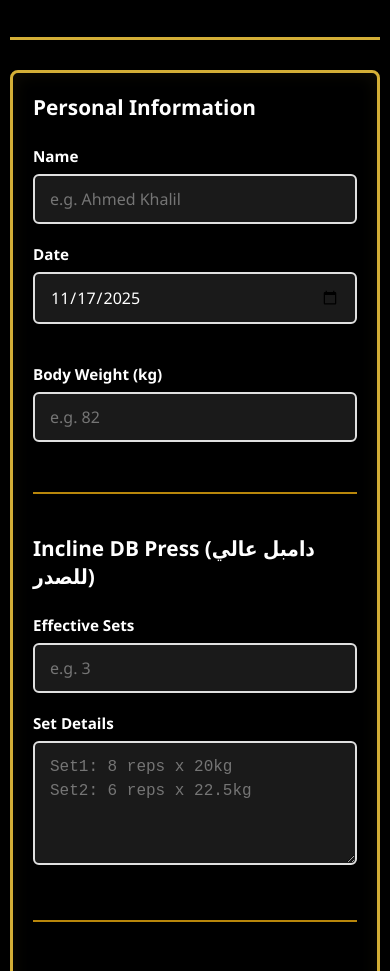
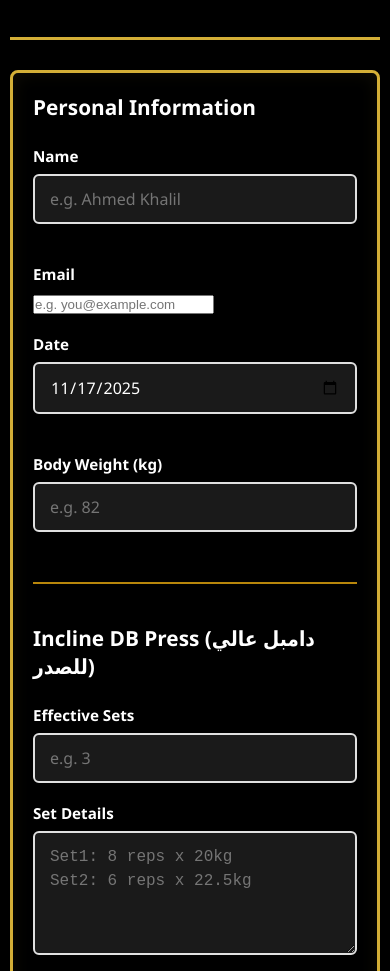
Before and after one commit to ahmedmamooun470-eng/daily-training-tracker, a website: page index.html in a window 390 px wide. Shown: the part 129-1100 px from the top of the page. Drawn offline with Linux system fonts and the light colour scheme.

Commit message:
Move email to same row as name; add gold separator between exercise pairs

```diff
--- a/index.html
+++ b/index.html
@@ -30,6 +30,7 @@
                 <section class="form-section">
                     <h2 class="section-title">Personal Information</h2>
 
+                    <div class="form-row">
                         <div class="form-group">
                             <label for="name">Name</label>
                             <input
@@ -39,6 +40,17 @@
                                 placeholder="e.g. Ahmed Khalil"
                                 required
                             >
+                        </div>
+
+                        <div class="form-group">
+                            <label for="email">Email</label>
+                            <input
+                                type="email"
+                                id="email"
+                                name="email"
+                                placeholder="e.g. you@example.com"
+                            >
+                        </div>
                     </div>
 
                     <div class="form-row">
--- a/styles.css
+++ b/styles.css
@@ -294,6 +294,8 @@
     grid-template-columns: 1fr 1fr;
     gap: 20px;
     margin-bottom: 30px;
+    padding-bottom: 30px;
+    border-bottom: 3px solid var(--secondary);
 }
 
 .exercise-pair .form-section {
@@ -303,14 +305,19 @@
     border-bottom: none;
 }
 
+.exercise-pair:last-of-type {
+    border-bottom: none;
+}
+
 @media (max-width: 768px) {
     .exercise-pair {
         grid-template-columns: 1fr;
+        border-bottom: 3px solid var(--secondary);
     }
     .exercise-pair .form-section {
-        margin-bottom: 40px;
-        padding-bottom: 30px;
-        border-bottom: 2px solid var(--gold-dark);
+        margin-bottom: 0;
+        padding-bottom: 0;
+        border-bottom: none;
     }
 }
 
```
Lines whose indentation alone changed are shown as unchanged.
